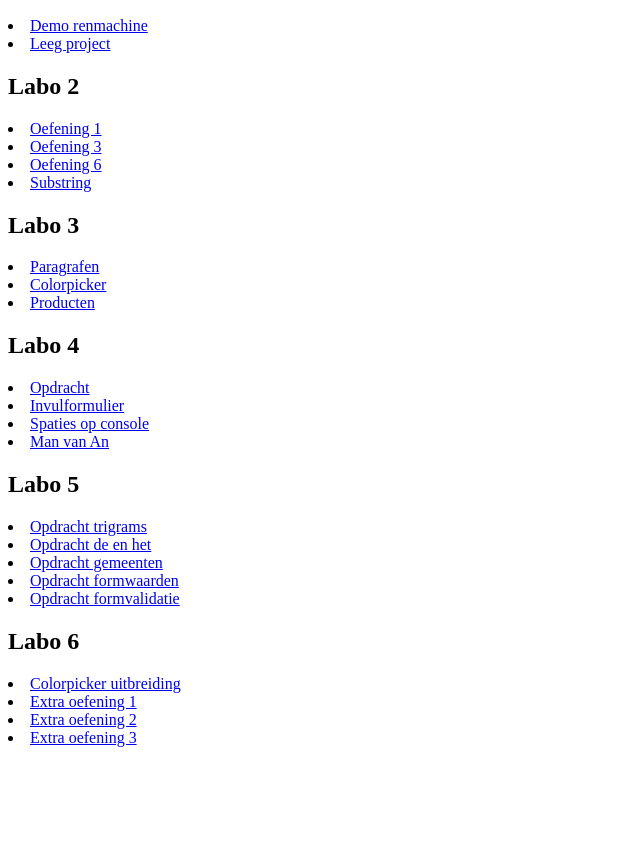
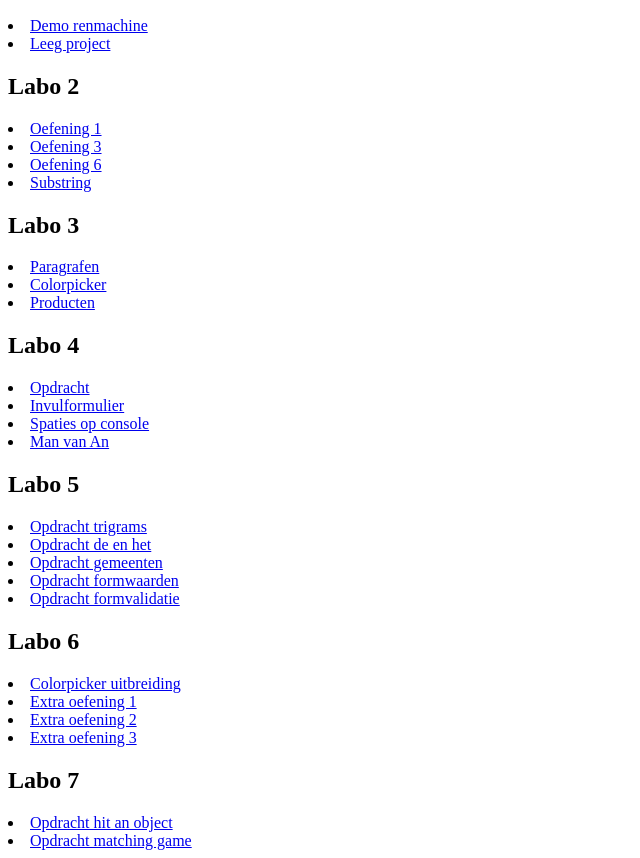
Before and after one commit to ArneVergote/website, a plain HTML site: page index.html in a window 1280 px wide. Shown: the part 110-968 px from the top of the page, without its empty margins (0-640 px from the left). Before the commit the page ends 865 px from the top, so only its background shows below. Drawn offline with Linux system fonts and the light colour scheme.

Commit message:
Update index.html

```diff
--- a/index.html
+++ b/index.html
@@ -78,5 +78,12 @@
 <li>
     <a href="Lab_6/Extra%20oefeningen%20nodes/Oefening%203/index.html">Extra oefening 3</a>
 </li>
+<h2>Labo 7</h2>
+<li>
+    <a href="Lab_7/Opdracht%20hit%20an%20object/index.html">Opdracht hit an object</a>
+</li>
+<li>
+    <a href="Lab_7/Opdracht%20matching%20game/index.html">Opdracht matching game</a>
+</li>
 </body>
 </html>
```
